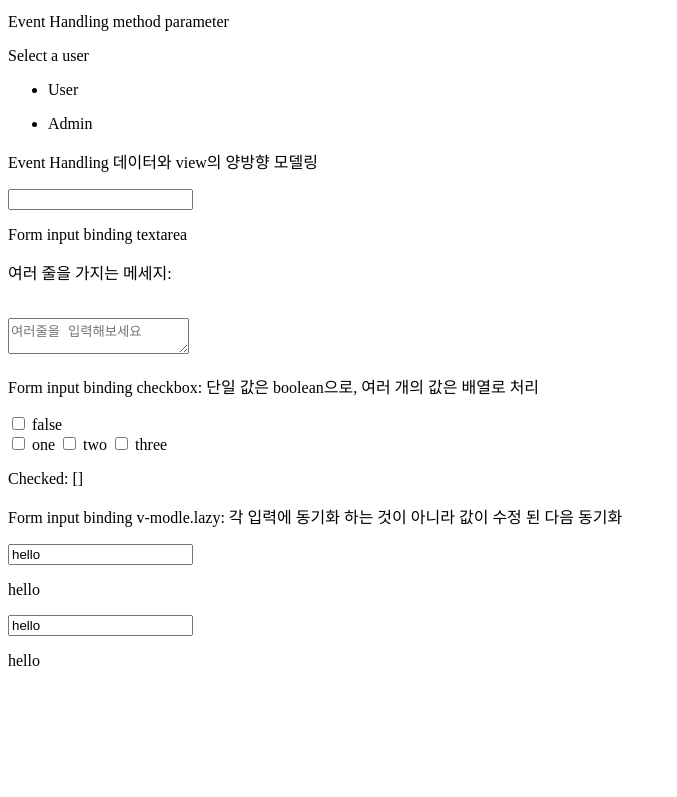
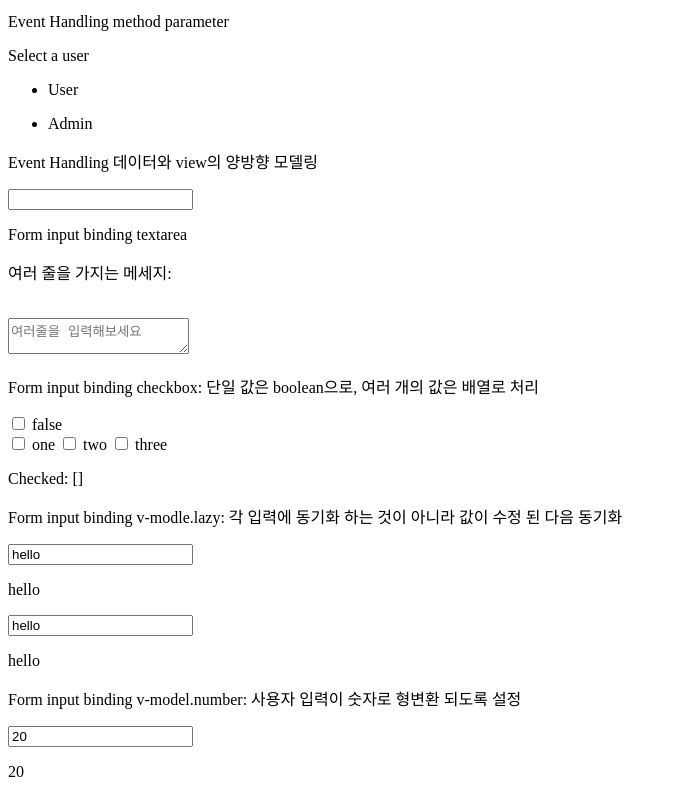
Before and after one commit to YesYourShin/VueTest, a plain HTML site: page hello.html in a window 1280 px wide. Shown: the part 1472-2269 px from the top of the page, without its empty margins (0-677 px from the left). Before the commit the page ends 2158 px from the top, so only its background shows below. Drawn offline with nearby package versions, Linux system fonts and the light colour scheme.

Commit message:
Form input binding v-model.number

```diff
--- a/hello.html
+++ b/hello.html
@@ -89,6 +89,10 @@
         <input v-model='value3'>
         <p>{{value3}}</p>
 
+        <p>Form input binding v-model.number: 사용자 입력이 숫자로 형변환 되도록 설정</p>
+        <input v-model.number='age'>
+        <p>{{age}}</p>
+
 
     </div>
 
```
